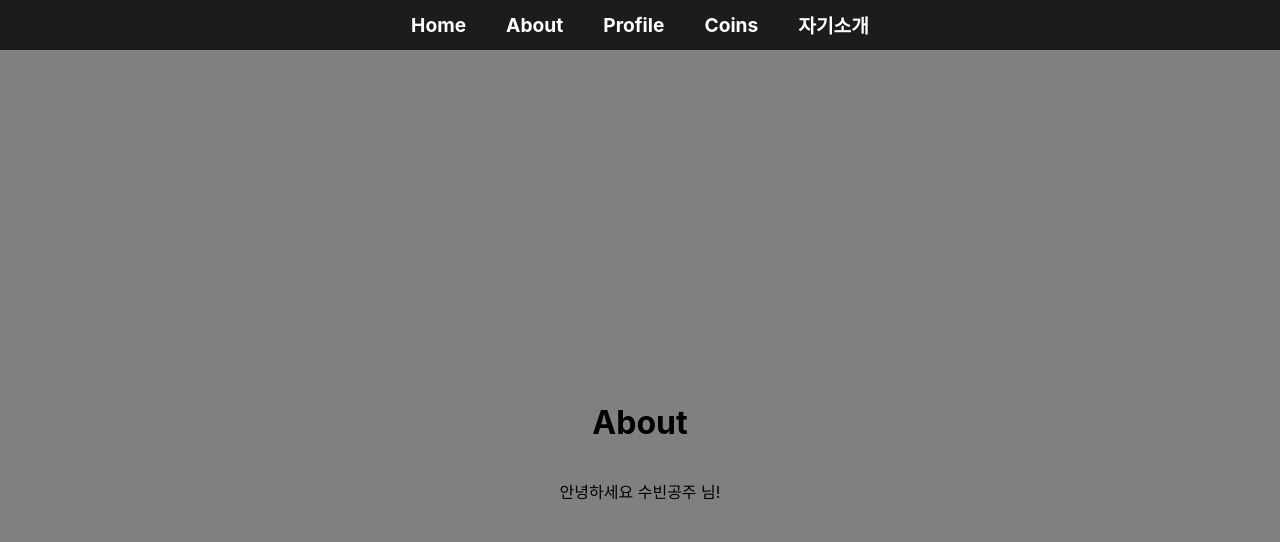
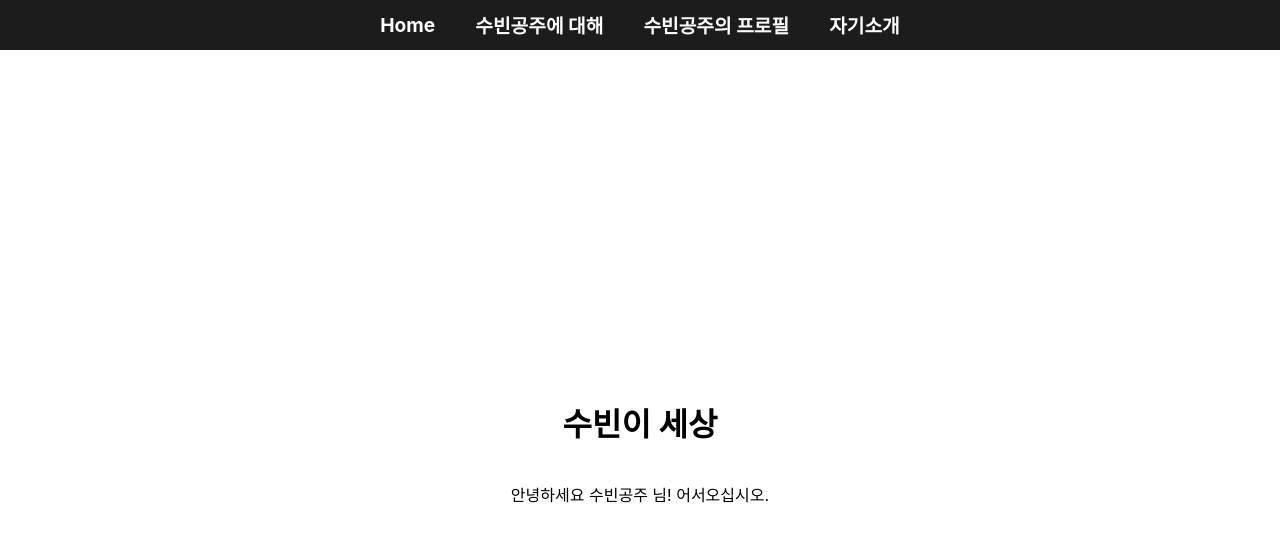
Before and after one commit to nohsoobin/huhuhu, a Next.js app: page /about in a window 1280 px wide. Shown: the top 542 px of the page. Built offline with nearby package versions, Linux system fonts and the light colour scheme.

Commit message:
세번째

```diff
--- a/components/Navbar.js
+++ b/components/Navbar.js
@@ -10,13 +10,10 @@ export default function Navbar() {
           <a>Home</a>
         </Link>
         <Link href="/about">
-          <a>About</a>
+          <a>수빈공주에 대해</a>
         </Link>
         <Link href="/profile">
-          <a>Profile</a>
-        </Link>
-        <Link href="/coins">
-          <a>Coins</a>
+          <a>수빈공주의 프로필</a>
         </Link>
         <Link href="/contact">
           <a>자기소개</a>
--- a/pages/about.js
+++ b/pages/about.js
@@ -11,8 +11,8 @@ export default function AboutPage() {
         <title>About</title>
       </Head>
       <main className={styles.main}>
-        <h1>About </h1>
-        <p>안녕하세요 {name} 님!</p>
+        <h1>수빈이 세상</h1>
+        <p>안녕하세요 {name} 님! 어서오십시오.</p>
       </main>
     </div>
   )
--- a/pages/api/hello1.js
+++ b/pages/api/hello1.js
@@ -1,3 +1,3 @@
 export default function handler(req, res) {
-  res.status(200).json({ name: 'John Doe', message: 'Hello world... 1' })
+  res.status(200).json({ name: 'John Doe', message: '안녕 귀요미들ㅋ' })
 }
--- a/pages/coins/index.js
+++ b/pages/coins/index.js
@@ -1,6 +1,5 @@
 import axios from 'axios'
 import React from 'react'
-import Coin from '../../components/Coin'
 import styles from '../../styles/Coin.module.css'
 
 export default function CoinList({ coinData }) {
--- a/pages/contact.js
+++ b/pages/contact.js
@@ -5,7 +5,9 @@ export default function contact() {
     <div>
       <h1>자기소개 </h1>
       <p> 이름: 수빈공주</p>
-      <p> 나이: 21</p>
+      <p>나이: 21세</p>
+      <p>사는 곳: 서울시 강서구 화곡6동 ---</p>
+      <p>전화번호: 010-5499-7258</p>
     </div>
   )
 }
--- a/pages/index.js
+++ b/pages/index.js
@@ -7,14 +7,14 @@ export default function Home() {
   return (
     <div className={styles.container}>
       <Head>
-        <title>Create Next App</title>
+        <title>수빈공주의 웹사이트</title>
         <meta name="description" content="Generated by create next app" />
         <link rel="icon" href="/favicon.ico" />
       </Head>
 
       <main className={styles.main}>
-        <h1 className={styles.title}>Hello World!</h1>
-        <p>안녕하세요.</p>
+        <h1 className={styles.title}>반가워 칭구들 나야 나~~</h1>
+        <p>수빈이 세상에 오신 걸 환영합니다!</p>
       </main>
     </div>
   )
--- a/styles/Home.module.css
+++ b/styles/Home.module.css
@@ -1,6 +1,6 @@
 .container {
   padding: 0 2rem;
-  background-color: grey;
+  background-color: white;
 }
 
 .main {
@@ -44,7 +44,7 @@
   margin: 0;
   line-height: 1.15;
   font-size: 4rem;
-  color: red;
+  color: palevioletred;
 }
 
 .title,
```
Also changed, not shown: components/Coin.js (deleted, +0 -11 lines), public/images/me1.jpg (added), 1 other file (tests, documents, lock files or other folders).
